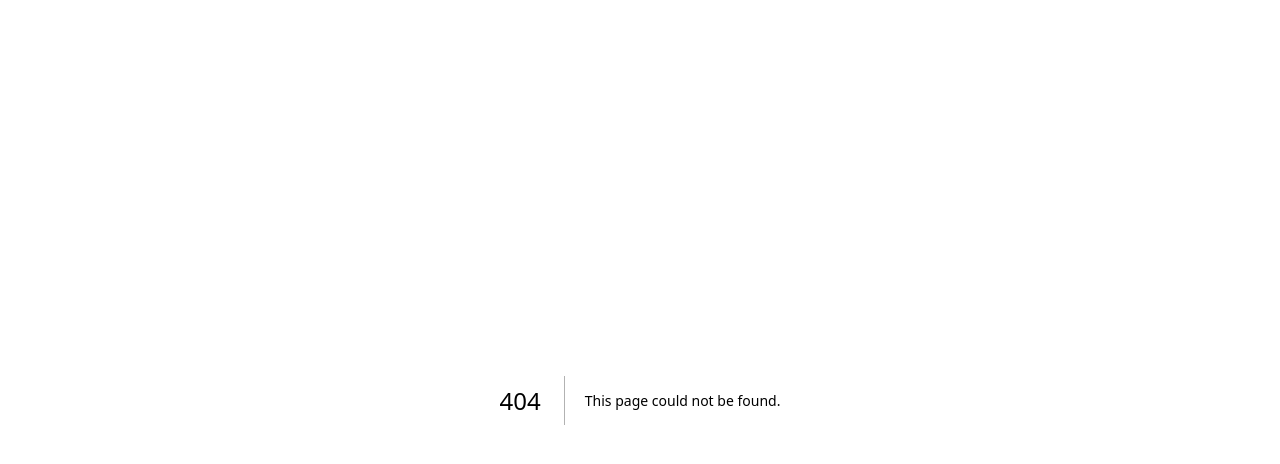
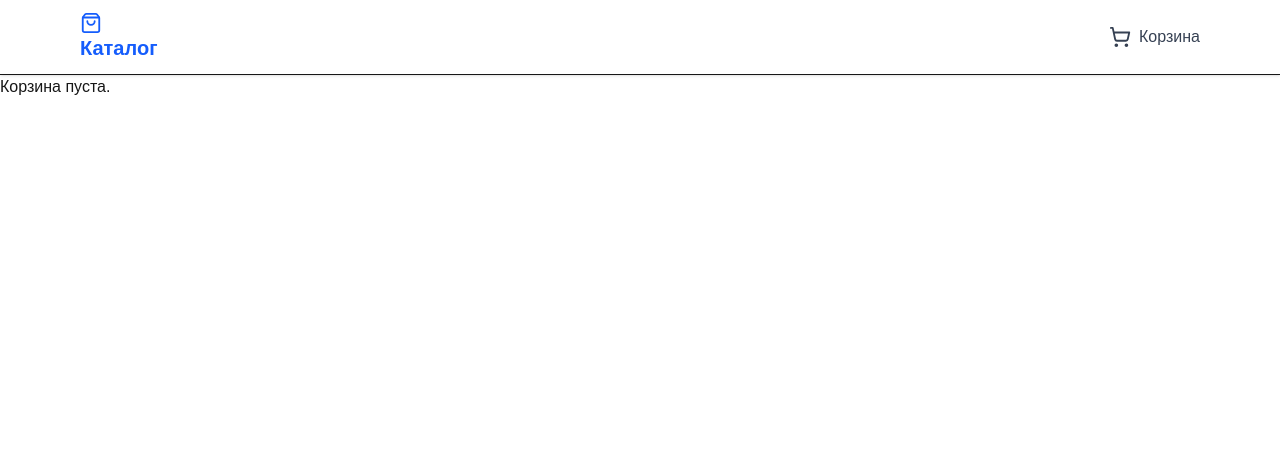
Before and after one commit to sumeshi3648/online-catalog, a Next.js app: page /cart in a window 1280 px wide. Before the commit this address had no page. Shown: the top 464 px of the page. Built offline with nearby package versions, Linux system fonts and the light colour scheme.

Commit message:
created Header for navigation between pages

```diff
--- a/package.json
+++ b/package.json
@@ -17,6 +17,7 @@
     "clsx": "^2.1.1",
     "framer-motion": "^12.23.12",
     "lodash.debounce": "^4.0.8",
+    "lucide-react": "^0.534.0",
     "next": "15.4.5",
     "react": "19.1.0",
     "react-dom": "19.1.0",
--- /dev/null
+++ b/src/app/cart/page.tsx
@@ -0,0 +1,9 @@
+import Cart from '@/components/cart/Cart';
+
+export default function CartPage() {
+  return (
+    <main>
+      <Cart />
+    </main>
+  );
+}
--- a/src/app/layout.tsx
+++ b/src/app/layout.tsx
@@ -1,6 +1,7 @@
 import './globals.css';
 import type { Metadata } from 'next';
 import Providers from './providers';
+import Header from '@/components/layout/Header';
 
 export const metadata: Metadata = {
   title: 'Каталог товаров',
@@ -10,7 +11,10 @@ export default function RootLayout({ children }: { children: React.ReactNode })
   return (
     <html lang="ru">
       <body>
-        <Providers>{children}</Providers>
+        <Providers>
+          <Header />
+          {children}
+        </Providers>
       </body>
     </html>
   );
--- /dev/null
+++ b/src/components/layout/Header.tsx
@@ -0,0 +1,37 @@
+'use client';
+
+import Link from 'next/link';
+import { useSelector } from 'react-redux';
+import { RootState } from '@/store/store';
+import { ShoppingCart } from 'lucide-react';
+import { ShoppingBag } from 'lucide-react';
+
+export default function Header() {
+  const totalItems = useSelector((state: RootState) =>
+    state.cart.items.reduce((sum, item) => sum + item.quantity, 0)
+  );
+
+  return (
+    <header className="bg-white border-b shadow-sm sticky top-0 z-50">
+      <div className="max-w-6xl mx-auto px-4 py-3 flex items-center justify-between">
+        <Link href="/" className="text-xl font-bold text-blue-600">
+          <ShoppingBag size={22} />
+          <span>Каталог</span>
+        </Link>
+
+        <Link
+          href="/cart"
+          className="relative flex items-center gap-2 text-gray-700 hover:text-blue-600 transition"
+        >
+          <ShoppingCart size={22} />
+          <span>Корзина</span>
+          {totalItems > 0 && (
+            <span className="absolute -top-2 -right-3 bg-red-500 text-white text-xs px-2 py-0.5 rounded-full">
+              {totalItems}
+            </span>
+          )}
+        </Link>
+      </div>
+    </header>
+  );
+}
```
Also changed, not shown: 1 other file (tests, documents, lock files or other folders).
